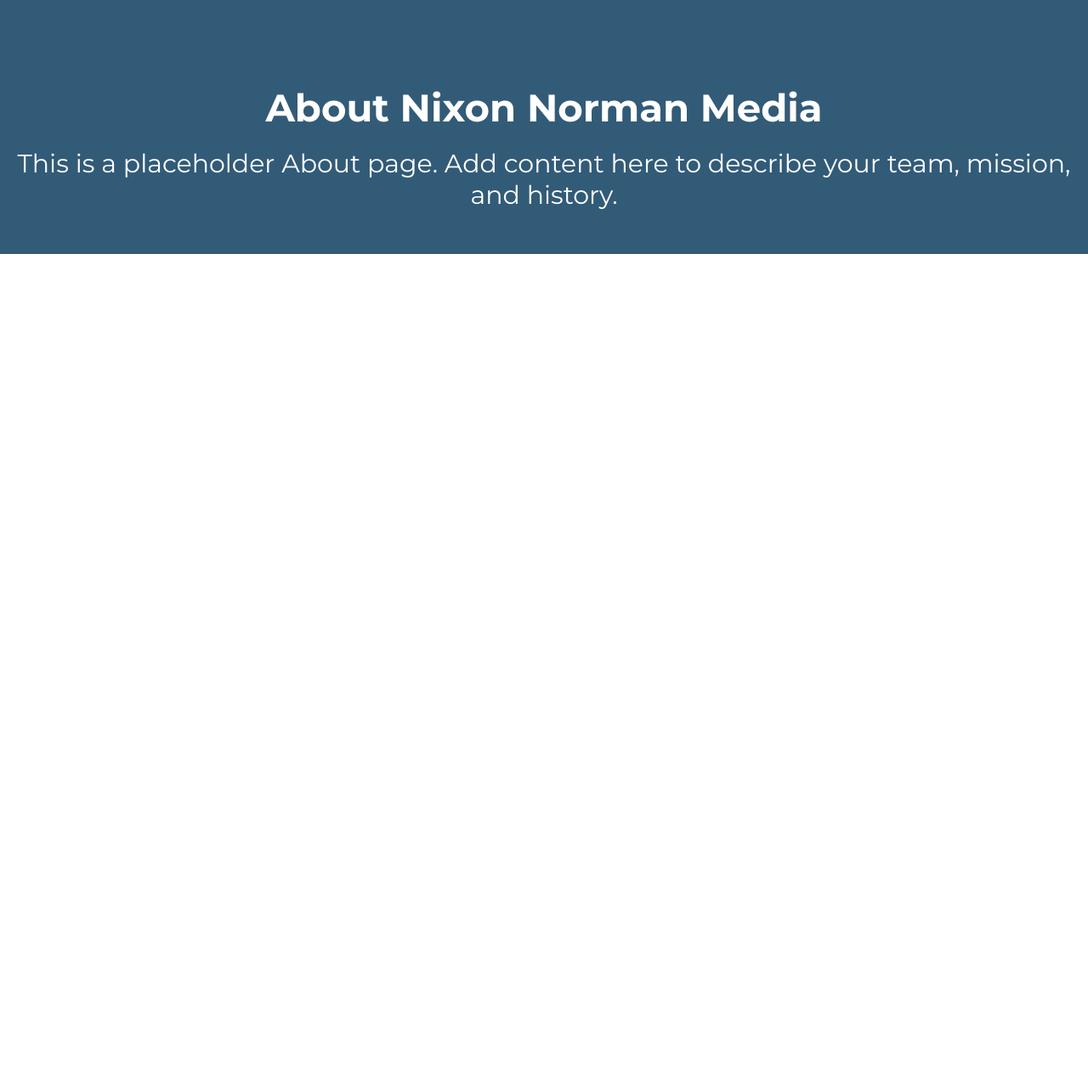
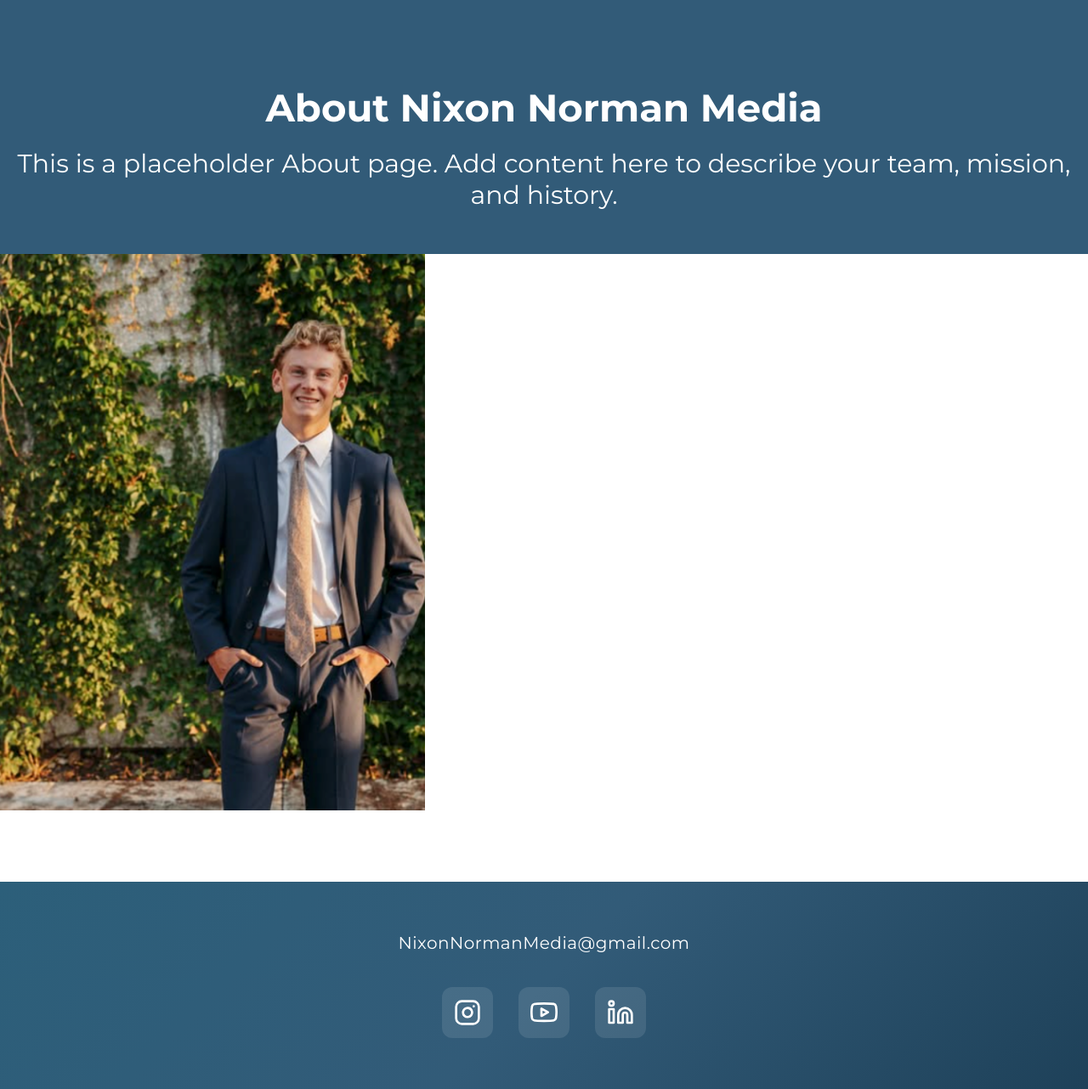
Before and after one commit to cordcs310fall2025/NixonNormanProject, a PHP site: page /src/aboutPage.html in a window 1280 px wide. Shown: the part 81-1363 px from the top of the page at 85% size. Before the commit the page ends 380 px from the top, so only its background shows below. Run offline with PHP 8.4, Linux system fonts and the light colour scheme.

Commit message:
added a picture of nixon in the about

```diff
--- a/src/aboutPage.html
+++ b/src/aboutPage.html
@@ -29,6 +29,46 @@
         <p style="color:white; padding-top:20px;">This is a placeholder About page. Add content here to describe your team, mission, and history.</p>
     </section>
 
+    <div class="nixonAboutpic">
+        <img src="/images/nixonaboutpicture.png" alt="Picture of nixon" width="500px" height="auto">
+    </div>
+
+
+
+
+    <footer class="footer">
+    <div class="footer-content">
+        <p class="footer-email">NixonNormanMedia@gmail.com</p>
+        <div class="social-icons">
+            <a href="https://www.instagram.com/nixon_norman_media/" target="_blank" aria-label="Instagram">
+                <svg xmlns="http://www.w3.org/2000/svg" width="40" height="40" viewBox="0 0 24 24" fill="none" stroke="currentColor" stroke-width="2" stroke-linecap="round" stroke-linejoin="round">
+                    <rect x="2" y="2" width="20" height="20" rx="5" ry="5"></rect>
+                    <path d="M16 11.37A4 4 0 1 1 12.63 8 4 4 0 0 1 16 11.37z"></path>
+                    <line x1="17.5" y1="6.5" x2="17.51" y2="6.5"></line>
+                </svg>
+            </a>
+            <!-- <a href="https://twitter.com/yourprofile" target="_blank" aria-label="Twitter">
+                <svg xmlns="http://www.w3.org/2000/svg" width="40" height="40" viewBox="0 0 24 24" fill="none" stroke="currentColor" stroke-width="2" stroke-linecap="round" stroke-linejoin="round">
+                    <path d="M23 3a10.9 10.9 0 0 1-3.14 1.53 4.48 4.48 0 0 0-7.86 3v1A10.66 10.66 0 0 1 3 4s-4 9 5 13a11.64 11.64 0 0 1-7 2c9 5 20 0 20-11.5a4.5 4.5 0 0 0-.08-.83A7.72 7.72 0 0 0 23 3z"></path>
+                </svg>
+            </a> -->
+            <a href="https://www.youtube.com/@nixonnorman" target="_blank" aria-label="YouTube">
+                <svg xmlns="http://www.w3.org/2000/svg" width="40" height="40" viewBox="0 0 24 24" fill="none" stroke="currentColor" stroke-width="2" stroke-linecap="round" stroke-linejoin="round">
+                    <path d="M22.54 6.42a2.78 2.78 0 0 0-1.94-2C18.88 4 12 4 12 4s-6.88 0-8.6.46a2.78 2.78 0 0 0-1.94 2A29 29 0 0 0 1 11.75a29 29 0 0 0 .46 5.33A2.78 2.78 0 0 0 3.4 19c1.72.46 8.6.46 8.6.46s6.88 0 8.6-.46a2.78 2.78 0 0 0 1.94-2 29 29 0 0 0 .46-5.25 29 29 0 0 0-.46-5.33z"></path>
+                    <polygon points="9.75 15.02 15.5 11.75 9.75 8.48 9.75 15.02"></polygon>
+                </svg>
+            </a>
+           <a href="https://linkedin.com/in/yourprofile" target="_blank" aria-label="LinkedIn">
+            <svg xmlns="http://www.w3.org/2000/svg" width="40" height="40" viewBox="0 0 24 24" fill="none" stroke="currentColor" stroke-width="2" stroke-linecap="round" stroke-linejoin="round">
+            <path d="M16 8a6 6 0 0 1 6 6v7h-4v-7a2 2 0 0 0-2-2 2 2 0 0 0-2 2v7h-4v-7a6 6 0 0 1 6-6z"></path>
+            <rect x="2" y="9" width="4" height="12"></rect>
+            <circle cx="4" cy="4" r="2"></circle>
+            </svg>
+        </a>
+        </div>
+    </div>
+</footer>
+
 
 
 </body>
--- a/src/style.css
+++ b/src/style.css
@@ -54,7 +54,19 @@ body {
     font-size: 16px;
     display: inline-block;
     padding: 20px 10px;
+    transition: color 0.3s ease; /* Add transition here */
 }
+
+.navigation a:hover {
+    color: gray; /* Change to whatever color you want */
+    text-decoration: underline;
+}
+
+.navigation a li{
+    list-style: none;
+}
+
+
 
 /* Welcome Section */
 .welcometext {
```
Also changed, not shown: images/nixonaboutpicture.png (added).
